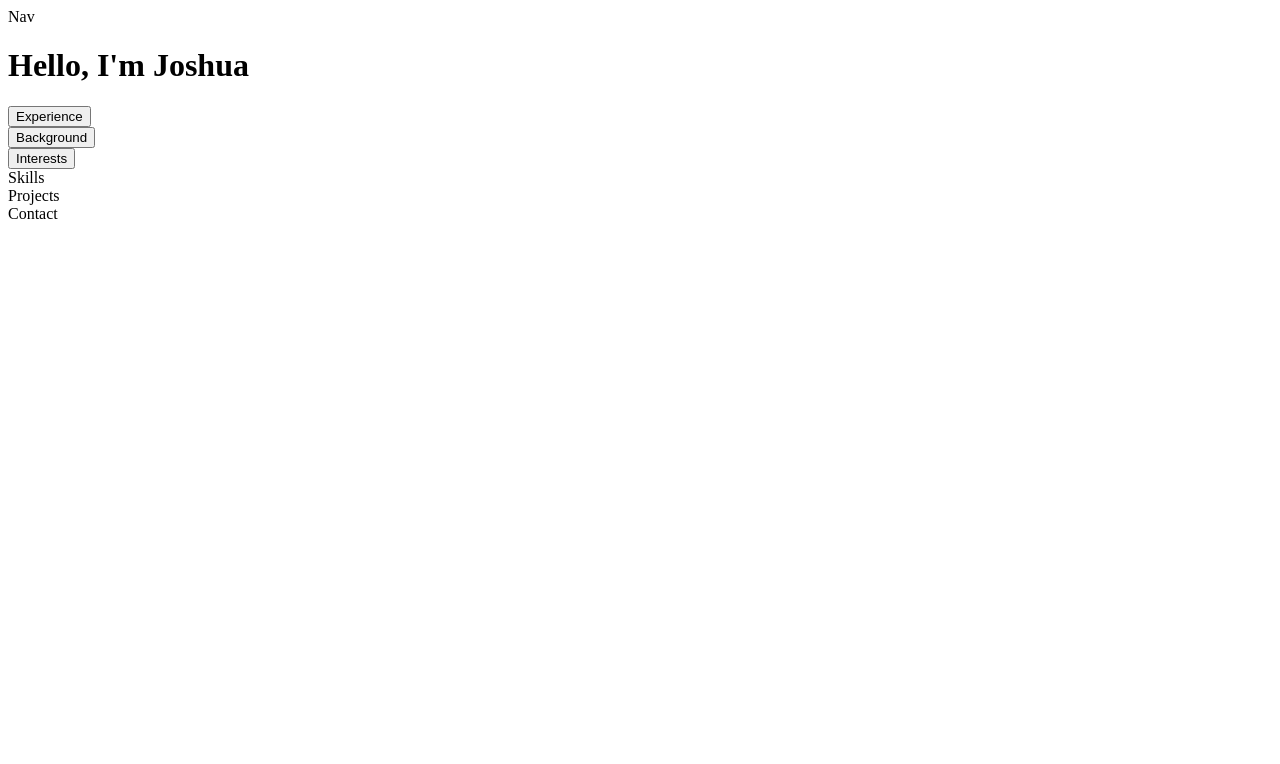
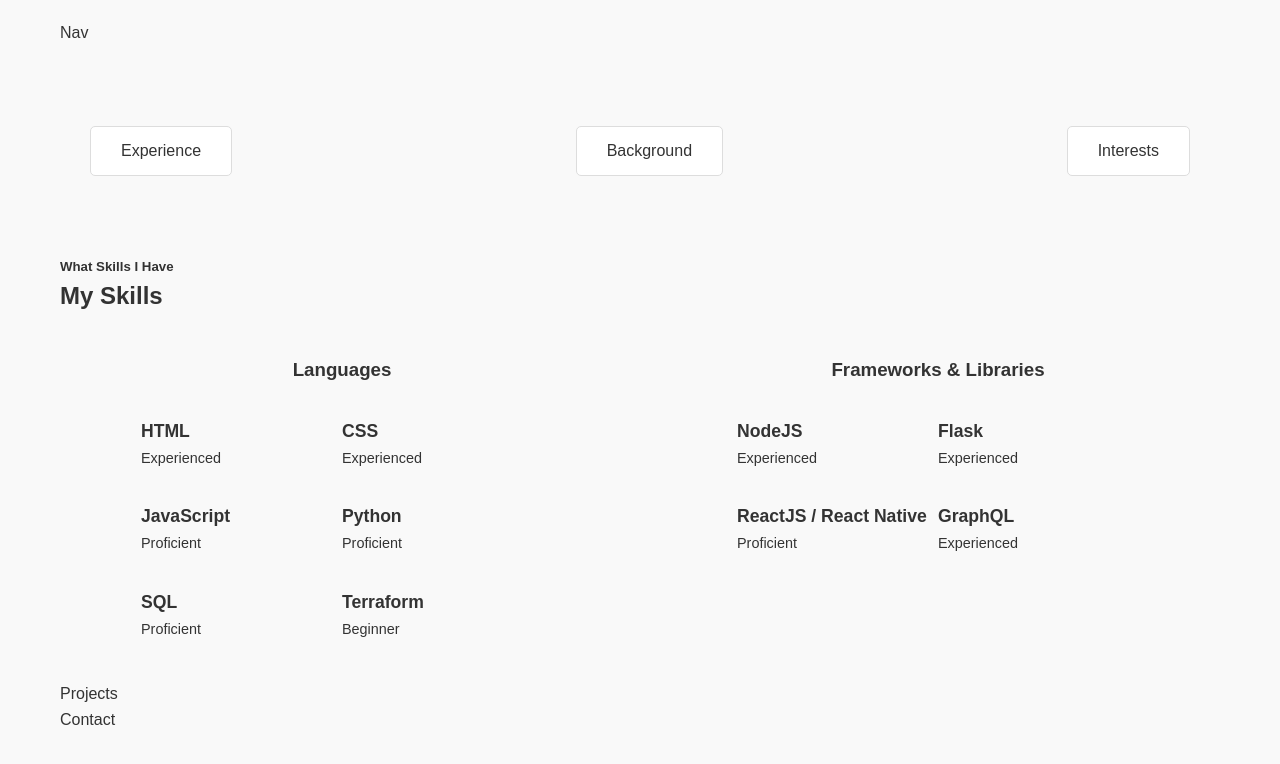
Before and after one commit to MrJayMac/PortfolioWebsite, a React (Create React App) app in the folder client/: page / in a window 1280 px wide. Shown: the top 764 px of the page. Built offline with nearby package versions, Linux system fonts and the light colour scheme.

Commit message:
working on skills section

```diff
--- a/client/src/App.js
+++ b/client/src/App.js
@@ -1,7 +1,7 @@
 import React from 'react'
 import Nav from './components/Nav'
-import About from './components/About'
-import Skills from './components/Skills'
+import About from './components/About/About'
+import Skills from './components/Skills/Skills'
 import Projects from './components/Projects'
 import Contact from './components/Contact'
 
--- /dev/null
+++ b/client/src/components/About/About.css
@@ -0,0 +1,69 @@
+.about-container {
+  display: flex;
+  flex-direction: row; /* Align items horizontally */
+  justify-content: space-between; /* Distribute space between items */
+  align-items: flex-start; /* Align items at the top */
+  padding: 50px 20px;
+  text-align: left;
+}
+
+.about-container h1 {
+  font-size: 2.5rem;
+  margin-bottom: 20px;
+}
+
+.button-group {
+  margin: 20px 0;
+}
+
+.modal-button {
+  padding: 15px 30px;
+  margin: 10px;
+  background-color: #ffffff;
+  border: 1px solid #ddd;
+  font-size: 1rem;
+  color: #333;
+  border-radius: 5px;
+  transition: background-color 0.3s ease, color 0.3s ease;
+}
+
+.modal-button:hover {
+  background-color: #007bff;
+  color: white;
+}
+
+.modal-content {
+  background-color: #ffffff;
+  padding: 20px;
+  border-radius: 10px;
+  max-width: 600px;
+  margin: 50px auto;
+  text-align: left;
+  box-shadow: 0 4px 10px rgba(0, 0, 0, 0.1);
+}
+
+.modal-overlay {
+  background-color: rgba(0, 0, 0, 0.3);
+  position: fixed;
+  top: 0;
+  left: 0;
+  right: 0;
+  bottom: 0;
+  display: flex;
+  justify-content: center;
+  align-items: center;
+}
+
+.modal-close {
+  margin-top: 20px;
+  padding: 10px 20px;
+  background-color: #007bff;
+  color: white;
+  border-radius: 5px;
+  border: none;
+  cursor: pointer;
+}
+
+.modal-close:hover {
+  background-color: #0056b3;
+}
--- a/client/src/components/About.jsx
+++ b/client/src/components/About/About.jsx
@@ -1,4 +1,5 @@
 import React, { useState } from 'react';
+import './About.css';
 import Modal from 'react-modal';
 
 const About = () => {
@@ -17,7 +18,6 @@ const About = () => {
 
   return (
     <div className="about-container">
-      <h1>Hello, I'm Joshua</h1>
 
       <div className="button-group">
         {/* Experience Modal */}
--- a/client/src/components/Skills.jsx
+++ /dev/null
@@ -1,9 +0,0 @@
-import React from 'react'
-
-const Skills = () => {
-  return (
-    <div>Skills</div>
-  )
-}
-
-export default Skills
--- /dev/null
+++ b/client/src/components/Skills/Skills.css
@@ -0,0 +1,74 @@
+.skills__container {
+    display: grid;
+    grid-template-columns: 1fr 1fr;
+    gap: 2rem;
+  }
+
+  .skills__container > div {
+    background: var(--color-bg-variant);
+    padding: 2.4rem 5rem;
+    border-radius: 2rem;
+    border: 1px solid transparent;
+    transition: var(--transition);
+  }
+
+  .skills__container > div:hover {
+    background: transparent;
+    border-color: var(--color-primary-variant);
+    cursor: default;
+  }
+
+  .skills__container > div h3 {
+    text-align: center;
+    margin-bottom: 2rem;
+    color: var(--color-primary);
+  }
+
+  .skills__content {
+    display: grid;
+    grid-template-columns: 1fr 1fr;
+    row-gap: 2rem;
+  }
+
+  .skills__details {
+    display: flex;
+    gap: 1rem;
+  }
+
+  .skills__details h4 {
+    font-size: 1.1rem;
+  }
+
+  .skills__details small {
+    color: var(--color-light);
+    font-size: 0.9rem;
+  }
+
+  /* ================ MEDIA QUERIES (MEDIUM DEVICES) ================= */
+  @media screen and (max-width: 1024px) {
+    .skills__container {
+      grid-template-columns: 1fr;
+    }
+
+    .skills__container > div {
+      width: 80%;
+      padding: 2rem;
+      margin: 0 auto;
+    }
+
+    .skills__content {
+      padding: 1rem;
+    }
+  }
+
+  /* ================ MEDIA QUERIES (SMALL DEVICES) ================= */
+  @media screen and (max-width: 600px) {
+    .skills__container {
+      gap: 1rem;
+    }
+
+    .skills__container > div {
+      width: 100%;
+      padding: 2rem 1rem;
+    }
+  }
--- /dev/null
+++ b/client/src/components/Skills/Skills.jsx
@@ -0,0 +1,90 @@
+import React from 'react';
+import './Skills.css';
+
+const Skills = () => {
+  return (
+    <section id='skills'>
+      <h5>What Skills I Have</h5>
+      <h2>My Skills</h2>
+
+      <div className="container skills__container">
+        <div className="skills__frontend">
+          <h3>Languages</h3>
+          <div className="skills__content">
+            <article className='skills__details'>
+              <div>
+                <h4>HTML</h4>
+                <small className='text-light'>Experienced</small>
+              </div>
+            </article>
+            <article className='skills__details'>
+              <div>
+                <h4>CSS</h4>
+                <small className='text-light'>Experienced</small>
+              </div>
+            </article>
+            <article className='skills__details'>
+              <div>
+                <h4>JavaScript</h4>
+                <small className='text-light'>Proficient</small>
+              </div>
+            </article>
+            <article className='skills__details'>
+              <div>
+                <h4>Python</h4>
+                <small className='text-light'>Proficient</small>
+              </div>
+            </article>
+            <article className='skills__details'>
+              <div>
+                <h4>SQL</h4>
+                <small className='text-light'>Proficient</small>
+              </div>
+            </article>
+            <article className='skills__details'>
+              <div>
+                <h4>Terraform</h4>
+                <small className='text-light'>Beginner</small>
+              </div>
+            </article>
+          </div>
+        </div>
+
+        {/* END OF Languages */}
+
+        <div className="skills__backend">
+          <h3>Frameworks & Libraries</h3>
+          <div className="skills__content">
+            <article className='skills__details'>
+              <div>
+                <h4>NodeJS</h4>
+                <small className='text-light'>Experienced</small>
+              </div>
+            </article>
+            <article className='skills__details'>
+              <div>
+                <h4>Flask</h4>
+                <small className='text-light'>Experienced</small>
+              </div>
+            </article>
+            <article className='skills__details'>
+              <div>
+                <h4>ReactJS / React Native</h4>
+                <small className='text-light'>Proficient</small>
+              </div>
+            </article>
+            <article className='skills__details'>
+              <div>
+                <h4>GraphQL</h4>
+                <small className='text-light'>Experienced</small>
+              </div>
+            </article>
+          </div>
+        </div>
+
+      </div>
+    </section>
+  );
+}
+
+export default Skills;
--- /dev/null
+++ b/client/src/index.css
@@ -0,0 +1,49 @@
+/* Global reset */
+* {
+    margin: 0;
+    padding: 0;
+    box-sizing: border-box;
+  }
+
+  body {
+    font-family: 'Arial', sans-serif;
+    background-color: #f9f9f9; /* light gray */
+    color: #333; /* dark gray for text */
+    line-height: 1.6;
+    display: flex;
+    flex-direction: column;
+    justify-content: center;
+    align-items: center;
+  }
+
+  h1, h3 {
+    color: #333;
+  }
+
+  a {
+    text-decoration: none;
+    color: inherit;
+  }
+
+  button {
+    cursor: pointer;
+    border: none;
+    padding: 10px 20px;
+    background-color: #007bff; /* soft blue */
+    color: white;
+    font-size: 1rem;
+    border-radius: 5px;
+    transition: background-color 0.3s ease;
+  }
+
+  button:hover {
+    background-color: #0056b3;
+  }
+
+  /* Center content */
+  #root {
+    width: 100%;
+    max-width: 1200px; /* Max width for content */
+    margin: 0 auto;
+    padding: 20px;
+  }
--- a/client/src/index.js
+++ b/client/src/index.js
@@ -1,5 +1,6 @@
 import React from 'react';
 import ReactDOM from 'react-dom/client';
+import './index.css';
 import App from './App';
 
 
```
